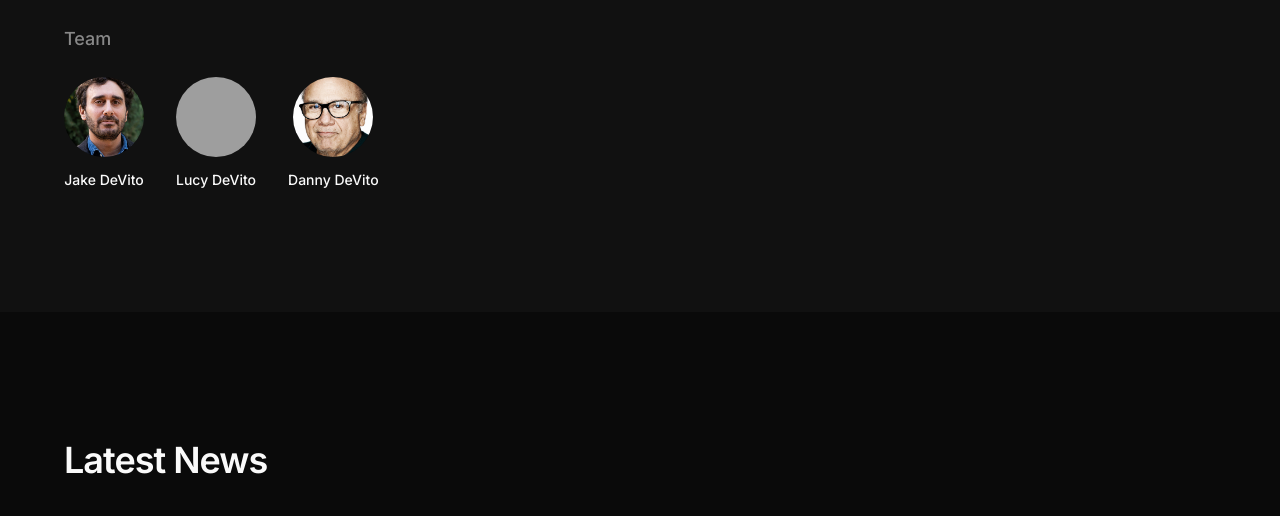
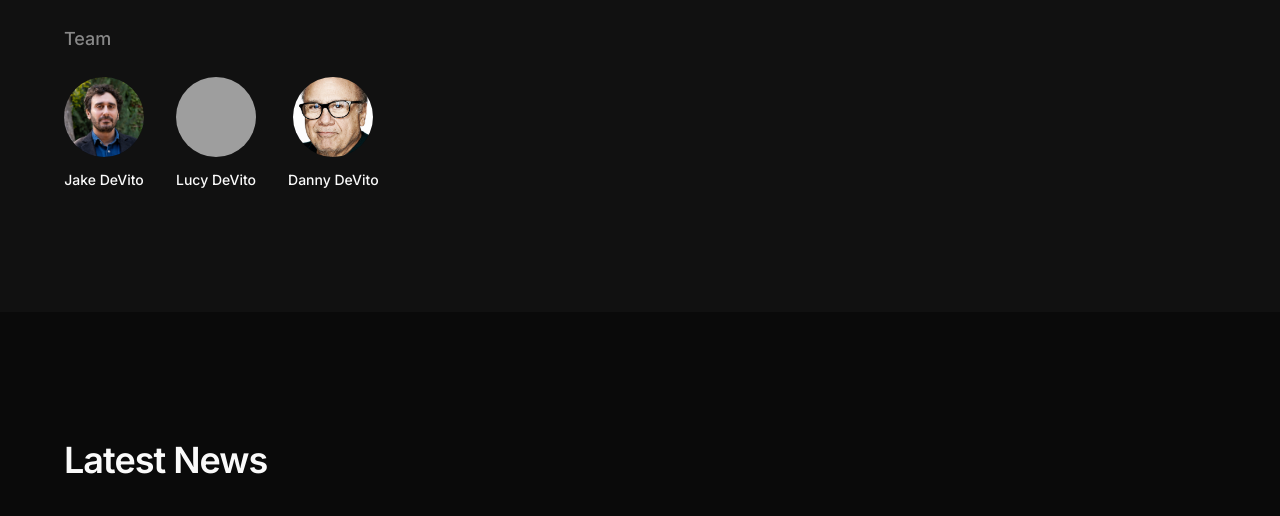
Before and after one commit to jersey2ndave/jersey2ndave.github.com, a plain HTML site: page index.html in a window 1280 px wide. Shown: the part 2481-2997 px from the top of the page. Drawn offline with Linux system fonts and the light colour scheme; grey boxes are pictures that could not be loaded.

Commit message:
Updated website

```diff
--- a/index.html
+++ b/index.html
@@ -126,7 +126,7 @@
             <div class="team-grid">
               <div class="team-member">
                 <div class="team-image">
-                  <img src="images/Jake1.webp" alt="Jake DeVito">
+                  <img src="images/Jake DeVito Headshot.jpg" alt="Jake DeVito">
                 </div>
                 <h4 class="team-name">Jake DeVito</h4>
               </div>
```
Also changed, not shown: images/Jake DeVito Headshot.jpg (added), images/Jake1.webp (deleted).
